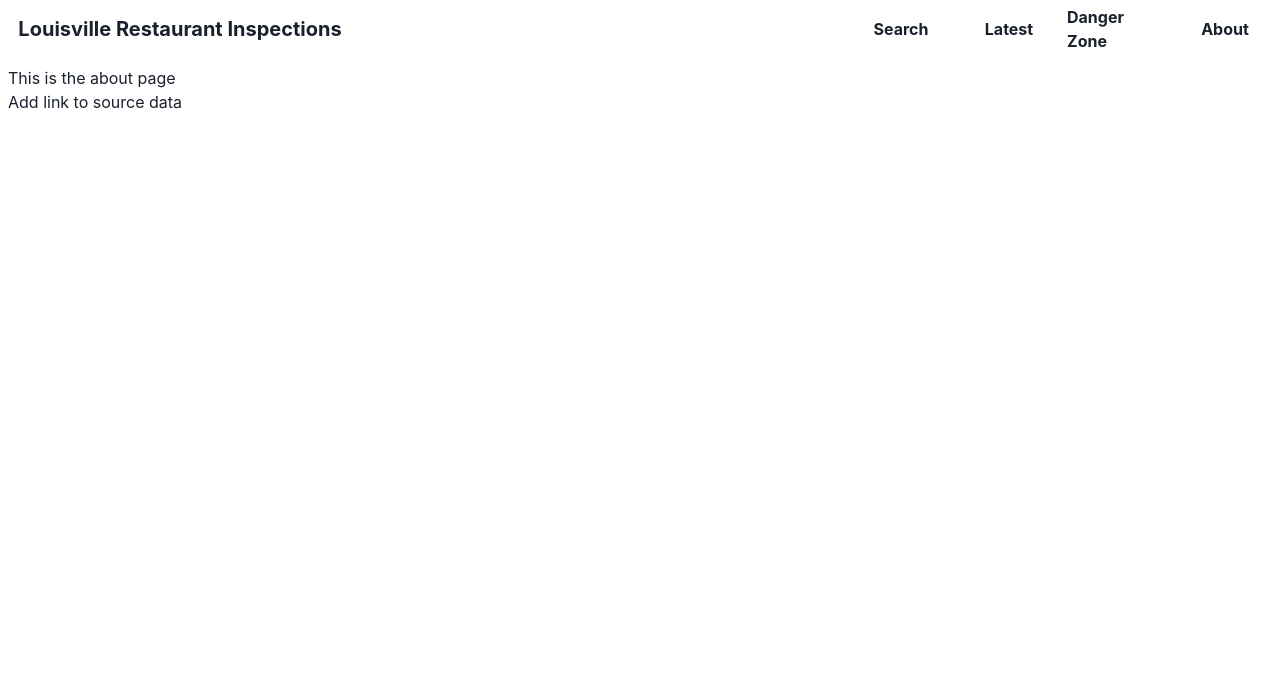
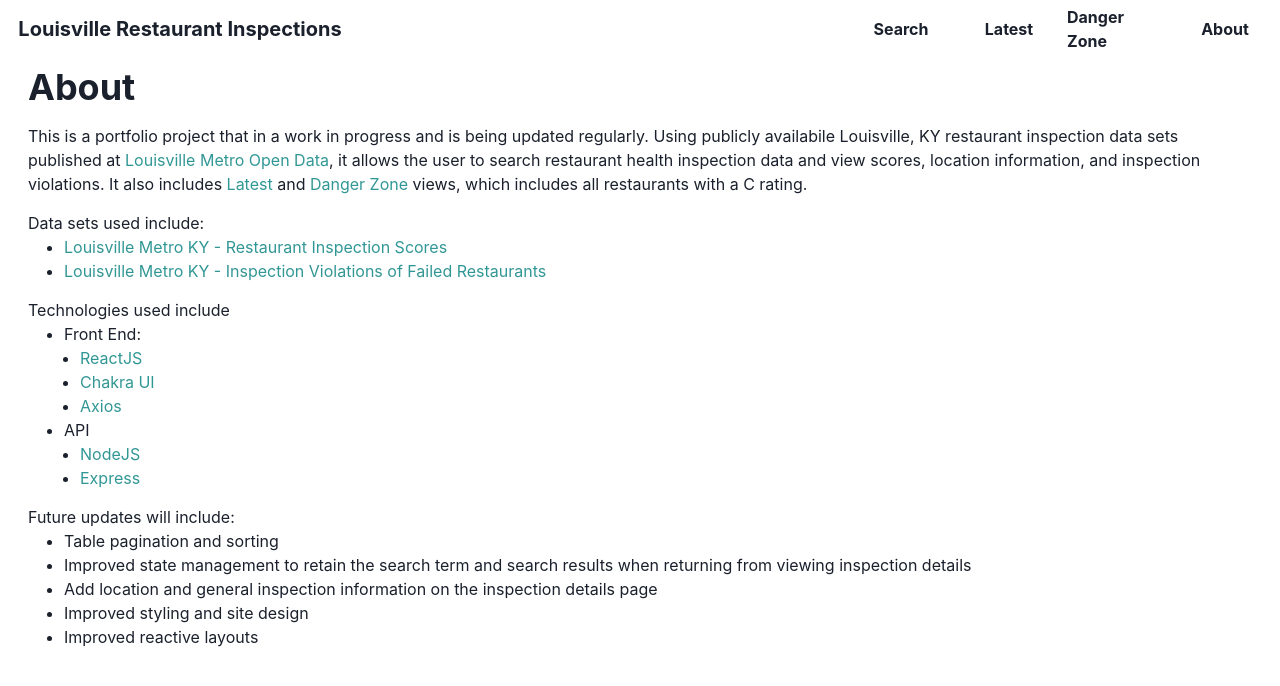
Before and after one commit to johnkeown/restaurant-inspections, a React (Create React App) app: page /about in a window 1280 px wide. Shown: the top 686 px of the page. Built offline with nearby package versions, Linux system fonts and the light colour scheme.

Commit message:
update About page and Link colors

```diff
--- a/src/components/SearchResult/index.js
+++ b/src/components/SearchResult/index.js
@@ -24,6 +24,7 @@ const SearchResult = ({
                         establishment_id: establishment_id,
                         inspection_id: inspection_id,
                     }}
+                    color="teal.500"
                 >
                     {name}
                 </Link>
--- a/src/components/Violation/index.js
+++ b/src/components/Violation/index.js
@@ -1,7 +1,5 @@
 import React from "react";
 import { Tr, Td } from "@chakra-ui/react";
-import { Link } from "react-router-dom";
-import Address from "../Address";
 
 const Violation = ({ description, critical, comments }) => {
     return (
--- a/src/pages/About.js
+++ b/src/pages/About.js
@@ -1,11 +1,133 @@
 import React from "react";
-import { Box } from "@chakra-ui/react";
+import {
+    Box,
+    Text,
+    Heading,
+    Link,
+    ListItem,
+    UnorderedList,
+} from "@chakra-ui/react";
 
 const About = () => {
     return (
         <>
-            <Box>This is the about page</Box>
-            <Box>Add link to source data</Box>
+            <Box paddingLeft="20px" paddingRight="20px">
+                <Heading>About</Heading>
+                <Box paddingTop="15px">
+                    This is a portfolio project that in a work in progress and
+                    is being updated regularly. Using publicly availabile
+                    Louisville, KY restaurant inspection data sets published at{" "}
+                    <Link color="teal.500" href="https://data.louisvilleky.gov">
+                        Louisville Metro Open Data
+                    </Link>
+                    , it allows the user to search restaurant health inspection
+                    data and view scores, location information, and inspection
+                    violations. It also includes{" "}
+                    <Link color="teal.500" href="/latest">
+                        Latest
+                    </Link>{" "}
+                    and{" "}
+                    <Link color="teal.500" href="/danger-zone">
+                        Danger Zone
+                    </Link>{" "}
+                    views, which includes all restaurants with a C rating.
+                </Box>
+                <Box paddingTop="15px">
+                    Data sets used include:
+                    <UnorderedList paddingLeft="20px">
+                        <ListItem>
+                            <Link
+                                color="teal.500"
+                                href="https://data.louisvilleky.gov/datasets/LOJIC::louisville-metro-ky-restaurant-inspection-scores/explore"
+                            >
+                                Louisville Metro KY - Restaurant Inspection
+                                Scores
+                            </Link>
+                        </ListItem>
+                        <ListItem>
+                            <Link
+                                color="teal.500"
+                                href="https://data.louisvilleky.gov/datasets/LOJIC::louisville-metro-ky-inspection-violations-of-failed-restaurants/explore"
+                            >
+                                Louisville Metro KY - Inspection Violations of
+                                Failed Restaurants
+                            </Link>
+                        </ListItem>
+                    </UnorderedList>
+                </Box>
+                <Box paddingTop="15px">
+                    <Text>Technologies used include</Text>
+                    <UnorderedList paddingLeft="20px">
+                        <ListItem>
+                            Front End:
+                            <UnorderedList>
+                                <ListItem>
+                                    <Link
+                                        color="teal.500"
+                                        href="https://react.dev"
+                                    >
+                                        ReactJS
+                                    </Link>
+                                </ListItem>
+                                <ListItem>
+                                    <Link
+                                        color="teal.500"
+                                        href="https://chakra-ui.com"
+                                    >
+                                        Chakra UI
+                                    </Link>
+                                </ListItem>
+                                <ListItem>
+                                    <Link
+                                        color="teal.500"
+                                        href="https://axios-http.com"
+                                    >
+                                        Axios
+                                    </Link>
+                                </ListItem>
+                            </UnorderedList>
+                        </ListItem>
+                        <ListItem>
+                            API
+                            <UnorderedList>
+                                <ListItem>
+                                    <Link
+                                        color="teal.500"
+                                        href="https://nodejs.org/en"
+                                    >
+                                        NodeJS
+                                    </Link>
+                                </ListItem>
+                                <ListItem>
+                                    <Link
+                                        color="teal.500"
+                                        href="https://expressjs.com"
+                                    >
+                                        Express
+                                    </Link>
+                                </ListItem>
+                            </UnorderedList>
+                        </ListItem>
+                    </UnorderedList>
+                </Box>
+                <Box paddingTop="15px">
+                    Future updates will include:
+                    <UnorderedList paddingLeft="20px">
+                        <ListItem>Table pagination and sorting</ListItem>
+                        <ListItem>
+                            Improved state management to retain the search term
+                            and search results when returning from viewing
+                            inspection details
+                        </ListItem>
+                        <ListItem>
+                            Add location and general inspection information on
+                            the inspection details page
+                        </ListItem>
+                        <ListItem>Improved styling and site design</ListItem>
+                        <ListItem>Improved reactive layouts</ListItem>
+                    </UnorderedList>
+                </Box>
+            </Box>
         </>
     );
 };
--- a/src/pages/Latest.js
+++ b/src/pages/Latest.js
@@ -1,4 +1,4 @@
-import { useState, useEffect, useMemo } from "react";
+import { useState, useEffect } from "react";
 import { Box } from "@chakra-ui/react";
 import axios from "axios";
 import SearchResults from "../components/SearchResults";
```
